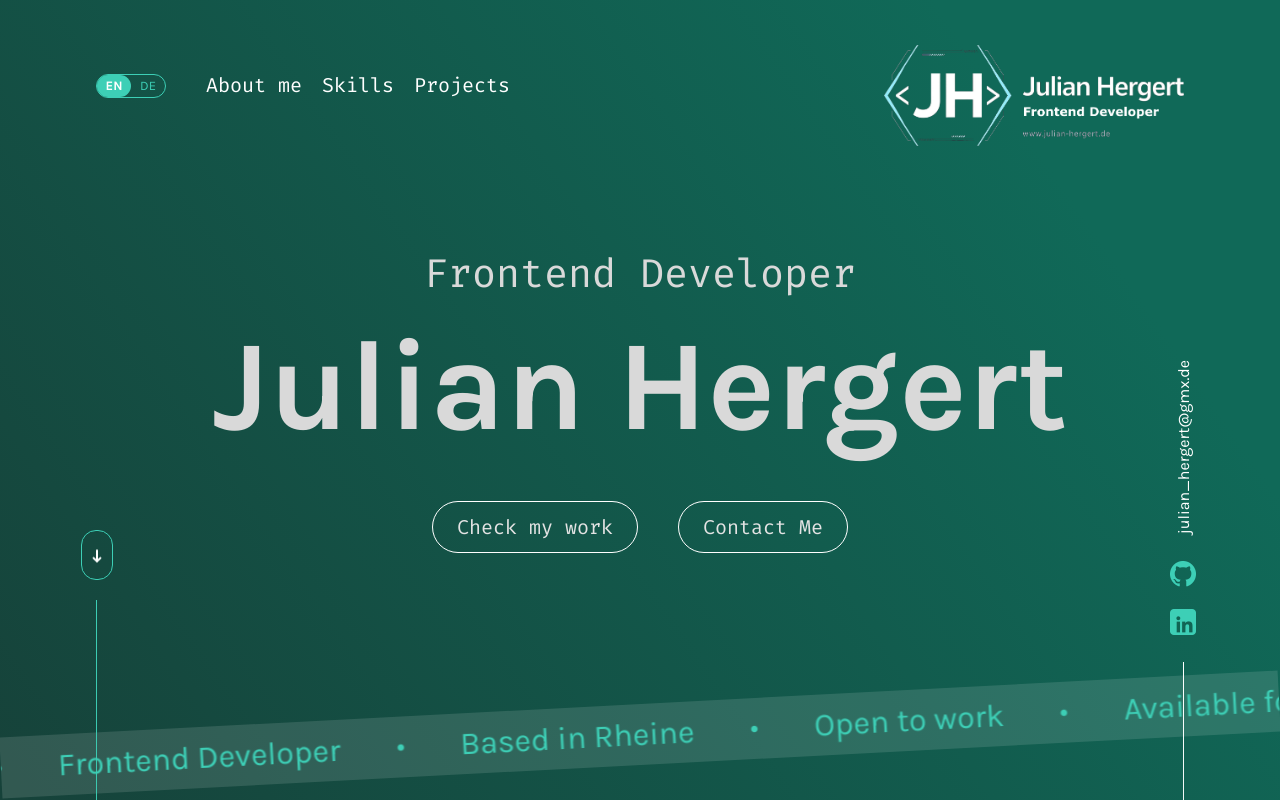
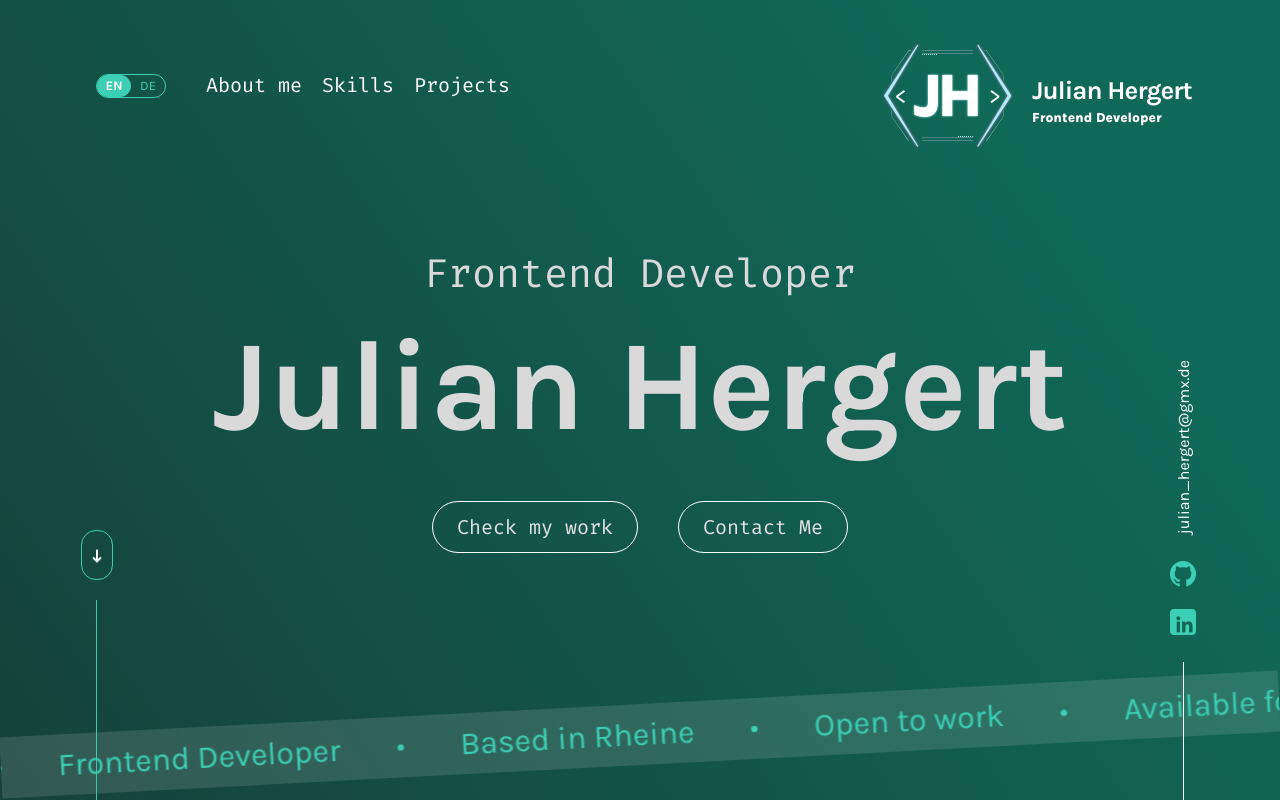
Before and after one commit to 4ergert/portfolio, an Angular app: page / in a window 1280 px wide. Shown: the top 800 px of the page. Built offline with nearby package versions, Linux system fonts and the light colour scheme.

Commit message:
add custom logo: prevent initial font-swap movement and synchronize hover effects

```diff
--- a/src/app/shared/components/footer/footer.html
+++ b/src/app/shared/components/footer/footer.html
@@ -1,9 +1,6 @@
 <section class="footer">
   <section class="footer__left">
-    <picture>
-      <source media="(max-width: 700px)" srcset="img/logo/JH-Logo-symbol.png">
-      <img src="img/logo/JH-Logo.png" alt="JH Logo" width="200" height="auto">
-    </picture>
+    <app-logo variant="footer"></app-logo>
     <div class="footer__left__under_logo">
       <p>{{ i18n.translate('footer.role') }}</p>
       <p>{{ i18n.translate('footer.location') }}</p>
--- a/src/app/shared/components/footer/footer.scss
+++ b/src/app/shared/components/footer/footer.scss
@@ -6,6 +6,10 @@
     display: flex;
     flex-direction: column;
     gap: 32px;
+
+    app-logo {
+      width: 200px;
+    }
 
     &__under_logo {
       display: flex;
@@ -99,9 +103,8 @@
     &__left {
       order: 1;
 
-      & img {
-        width: fit-content;
-        height: 50px;
+      app-logo {
+        width: 63px;
       }
     }
 
--- a/src/app/shared/components/footer/footer.ts
+++ b/src/app/shared/components/footer/footer.ts
@@ -1,10 +1,11 @@
 import { Component, inject } from '@angular/core';
 import { RouterLink } from '@angular/router';
 import { LanguageService } from '../../language-switcher/language.service';
+import { Logo } from '../logo/logo';
 
 @Component({
   selector: 'app-footer',
-  imports: [RouterLink],
+  imports: [RouterLink, Logo],
   templateUrl: './footer.html',
   styleUrl: './footer.scss',
 })
--- a/src/app/shared/components/hero/nav/nav.html
+++ b/src/app/shared/components/hero/nav/nav.html
@@ -7,11 +7,8 @@
         <li><a href="#projects">{{ i18n.translate('nav.projects') }}</a></li>
       </ul>
     </div>
-    <a class="nav_bar__logo" routerLink="/" (click)="closeMenu()">
-      <picture>
-        <source class="logo_symbol" media="(max-width: 900px)" srcset="img/logo/JH-Logo-symbol.png" >
-        <img src="img/logo/JH-Logo.png" alt="Julian Hergert – Home" width="400" height="auto">
-      </picture>
+    <a class="nav_bar__logo" routerLink="/" aria-label="Julian Hergert – Home" (click)="closeMenu()">
+      <app-logo></app-logo>
     </a>
 
     <button #menuToggle class="nav_bar__menu-toggle" type="button" [attr.aria-label]="i18n.translate('nav.openMenu')"
--- a/src/app/shared/components/hero/nav/nav.scss
+++ b/src/app/shared/components/hero/nav/nav.scss
@@ -63,12 +63,7 @@
     flex-shrink: 0;
     width: 300px;
     margin-top: 20px;
-
-    img {
-      display: block;
-      width: 100%;
-      height: auto;
-    }
+    text-decoration: none;
   }
 
   &__menu-toggle,
--- a/src/app/shared/components/hero/nav/nav.ts
+++ b/src/app/shared/components/hero/nav/nav.ts
@@ -2,10 +2,11 @@ import { Component, ElementRef, inject, signal, viewChild } from '@angular/core'
 import { RouterLink } from '@angular/router';
 import { LanguageSwitcher } from '../../../language-switcher/language-switcher';
 import { LanguageService } from '../../../language-switcher/language.service';
+import { Logo } from '../../logo/logo';
 
 @Component({
   selector: 'app-nav',
-  imports: [LanguageSwitcher, RouterLink],
+  imports: [LanguageSwitcher, RouterLink, Logo],
   templateUrl: './nav.html',
   styleUrl: './nav.scss',
   host: {
--- /dev/null
+++ b/src/app/shared/components/logo/logo.html
@@ -0,0 +1,18 @@
+<div class="logo" aria-hidden="true">
+  <div class="logo__symbol">
+    <span class="logo__rails"></span>
+    <span class="logo__frame"></span>
+    <span class="logo__frame_shadow"></span>
+    <span class="logo__ornament logo__ornament--top"></span>
+    <span class="logo__ornament logo__ornament--bottom"></span>
+    <span class="logo__bracket logo__bracket--left">&lt;</span>
+    <span class="logo__initials">JH</span>
+    <span class="logo__initials_shadow">JH</span>
+    <span class="logo__bracket logo__bracket--right">&gt;</span>
+  </div>
+  <div class="logo__wordmark">
+    <span class="logo__name">Julian Hergert</span>
+    <span class="logo__role">Frontend Developer</span>
+    <!-- <span class="logo__website">www.julian-hergert.de</span> -->
+  </div>
+</div>
--- /dev/null
+++ b/src/app/shared/components/logo/logo.scss
@@ -0,0 +1,275 @@
+:host {
+  display: block;
+  width: 100%;
+  color: #ffffff;
+}
+
+// Newly displayed initials start in their current hover state without an entry transition.
+:host(:not(.logo--font-ready)) {
+  .logo__initials,
+  .logo__initials_shadow {
+    display: none;
+  }
+
+  .logo__wordmark,
+  .logo__bracket {
+    visibility: hidden;
+  }
+}
+
+.logo {
+  container-type: inline-size;
+  display: flex;
+  align-items: center;
+  gap: 3.5%;
+
+  &__symbol {
+    position: relative;
+    flex: 0 0 42.5%;
+    aspect-ratio: 604 / 481;
+    container-type: inline-size;
+  }
+
+  &__frame,
+  &__rails {
+    position: absolute;
+    inset: 0;
+  }
+
+  // Frame styles
+  &__frame {
+    inset: 0;
+    transition: inset 350ms ease;
+
+    &::before,
+    &::after {
+      content: '';
+      position: absolute;
+      inset: 0;
+      background: #a6f2f5;
+      clip-path: polygon(26% 0, 27% 0, 3% 50%, 27% 100%, 26% 100%, 0 50%);
+    }
+
+    &::after {
+      transform: scaleX(-1);
+    }
+  }
+
+  &:hover &__frame {
+    inset: -8%;
+  }
+
+  // Frame glory styles
+  &__frame_shadow {
+    position: absolute;
+    inset: 0%;
+    z-index: -1;
+    pointer-events: none;
+    filter: blur(1px);
+    transition: inset 350ms ease;
+
+    &::before,
+    &::after {
+      content: '';
+      position: absolute;
+      inset: 0;
+      background: #f67de6;
+      clip-path: polygon(26% 0, 27% 0, 3% 50%, 27% 100%, 26% 100%, 0 50%);
+    }
+
+    &::after {
+      transform: scaleX(-1);
+    }
+  }
+
+  &:hover &__frame_shadow {
+    inset: -8%;
+    filter: blur(6px);
+  }
+
+  // Rails styles
+  &__rails {
+    inset: 5%;
+    transition: inset 400ms ease;
+
+    &::before,
+    &::after {
+      content: '';
+      position: absolute;
+      inset: 0;
+      background: #aab9c2;
+      clip-path: polygon(16% 0, 18% 0, 18% 0.4%, 16.3% 0.4%, 1% 28%, 1% 34%,
+          0.7% 34%, 0.7% 28%, 16% 0,
+          16% 100%, 18% 100%, 18% 99.6%, 16.3% 99.6%, 1% 72%, 1% 66%,
+          0.7% 66%, 0.7% 72%, 16% 100%);
+    }
+
+    &::after {
+      transform: scaleX(-1);
+    }
+  }
+
+  &:hover &__rails {
+    inset: -6%;
+  }
+
+  &__initials {
+    position: absolute;
+    inset: 0;
+    display: grid;
+    place-items: center;
+    font: 800 48cqw / 1 'Karla', sans-serif;
+    letter-spacing: -4cqw;
+    padding-right: 4cqw;
+    transition: letter-spacing 550ms ease, padding-right 550ms ease;
+  }
+
+  &__initials_shadow {
+    position: absolute;
+    inset: 0;
+    display: grid;
+    place-items: center;
+    font: 800 48cqw / 1 'Karla', sans-serif;
+    letter-spacing: -4cqw;
+    padding-right: 4cqw;
+    filter: blur(1px);
+    color: #a6f2f5;
+    transition: filter 350ms ease, letter-spacing 550ms ease, padding-right 550ms ease;
+    z-index: -1;
+  }
+
+  &:hover &__initials,
+  &:hover &__initials_shadow {
+    letter-spacing: -2cqw;
+    padding-right: 2cqw;
+  }
+
+  &:hover &__initials_shadow {
+    filter: blur(5px);
+  }
+
+  &__bracket {
+    position: absolute;
+    top: 50%;
+    transform: translateY(-50%);
+    font: 400 19cqw / 1 'Karla', sans-serif;
+
+    &--left {
+      left: 8%;
+      transition: left 350ms ease;
+    }
+
+    &--right {
+      right: 8%;
+      transition: right 350ms ease;
+    }
+  }
+
+  &:hover &__bracket {
+    &--left {
+      left: 4%;
+    }
+
+    &--right {
+      right: 4%;
+    }
+  }
+
+  &__ornament {
+    position: absolute;
+    left: 30%;
+    width: 40%;
+    height: 2%;
+    border-block: 1px solid rgb(170 185 194 / 40%);
+
+    &::after {
+      content: '';
+      position: absolute;
+      top: 160%;
+      width: 30%;
+      height: 70%;
+      transform: skewX(-35deg);
+      background: repeating-linear-gradient(90deg,
+          #a6f2f5 0 0.8cqw,
+          transparent 0.8cqw 1.6cqw);
+      transition: all 750ms ease;
+    }
+
+    &--top {
+      top: 5%;
+    }
+
+    &--bottom {
+      bottom: 5%;
+      transform: rotate(180deg);
+    }
+  }
+
+  &:hover &__ornament::after {
+    width: 100%;
+    transform: skewX(0deg);
+  }
+
+  &__wordmark {
+    flex: 1;
+    min-width: 0;
+    display: flex;
+    flex-direction: column;
+    padding-top: 4%;
+    padding-left: 10px;
+    white-space: nowrap;
+    font-family: 'Karla', sans-serif;
+  }
+
+  &__name {
+    font-size: 8.6cqw;
+    font-weight: 700;
+    line-height: 1.1;
+    letter-spacing: -0.3cqw;
+  }
+
+  &__role {
+    margin-top: 1.4cqw;
+    font-size: 4.5cqw;
+    font-weight: 800;
+    line-height: 1.2;
+  }
+
+  &__website {
+    margin-top: 3.8cqw;
+    color: #aab9c2;
+    font-size: 2.8cqw;
+    letter-spacing: 0.1cqw;
+  }
+}
+
+@media (prefers-reduced-motion: reduce) {
+
+  .logo__rails,
+  .logo__frame,
+  .logo__frame_shadow {
+    transition: none;
+  }
+}
+
+@mixin symbol-only {
+  .logo__symbol {
+    flex-basis: 100%;
+  }
+
+  .logo__wordmark {
+    display: none;
+  }
+}
+
+@media (max-width: 900px) {
+  :host(:not(.logo--footer)) {
+    @include symbol-only;
+  }
+}
+
+@media (max-width: 700px) {
+  :host(.logo--footer) {
+    @include symbol-only;
+  }
+}
--- /dev/null
+++ b/src/app/shared/components/logo/logo.ts
@@ -0,0 +1,42 @@
+import { DOCUMENT } from '@angular/common';
+import { Component, DestroyRef, afterNextRender, inject, input, signal } from '@angular/core';
+
+/** HTML/CSS logo; the variant preserves navigation and footer symbol breakpoints. */
+@Component({
+  selector: 'app-logo',
+  templateUrl: './logo.html',
+  styleUrl: './logo.scss',
+  host: {
+    'role': 'img',
+    'aria-label': 'Julian Hergert – Frontend Developer',
+    '[class.logo--footer]': 'variant() === "footer"',
+    '[class.logo--font-ready]': 'fontReady()',
+  },
+})
+
+export class Logo {
+  readonly variant = input<'navigation' | 'footer'>('navigation');
+  readonly fontReady = signal(false);
+  private readonly document = inject(DOCUMENT);
+  private readonly destroyRef = inject(DestroyRef);
+
+  constructor() {
+    afterNextRender(() => {
+      const fonts = this.document.fonts;
+      if (!fonts) {
+        console.error('The logo requires the browser Font Loading API.');
+        return;
+      }
+      Promise.all([400, 700, 800].map(weight => fonts.load(`${weight} 16px "Karla"`)))
+        .then(faces => {
+          if (faces.some(result => result.length === 0)) {
+            throw new Error('The Karla font required by the logo is unavailable.');
+          }
+          if (!this.destroyRef.destroyed) {
+            this.fontReady.set(true);
+          }
+        })
+        .catch(error => console.error('Failed to load the logo font.', error));
+    });
+  }
+}
```
Also changed, not shown: 1 other file (tests, documents, lock files or other folders).
